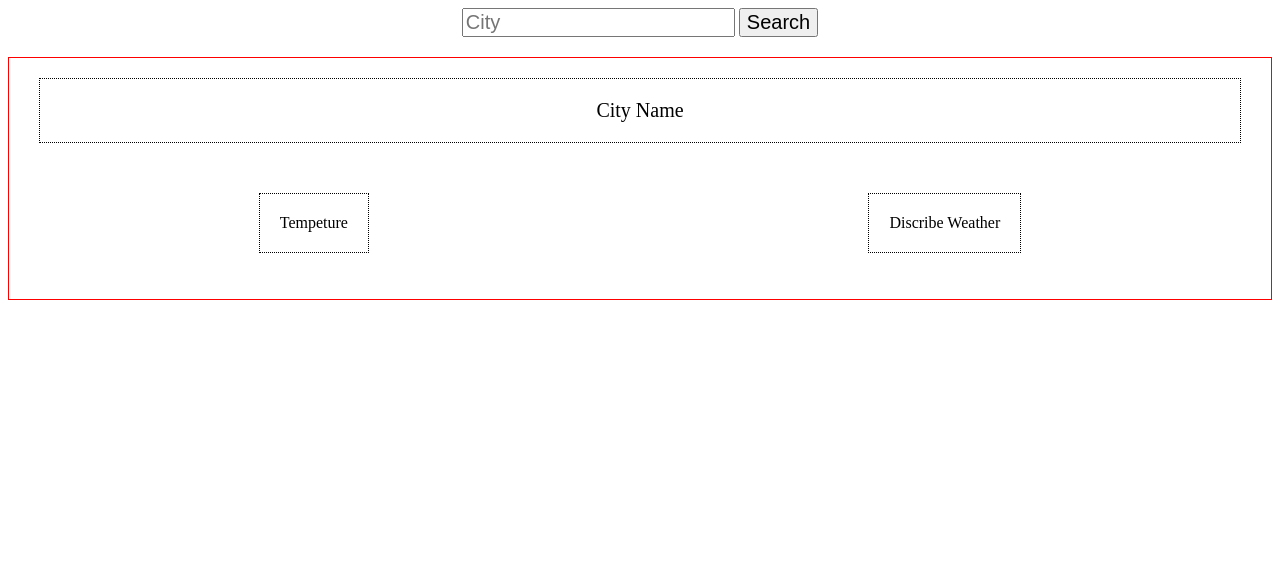
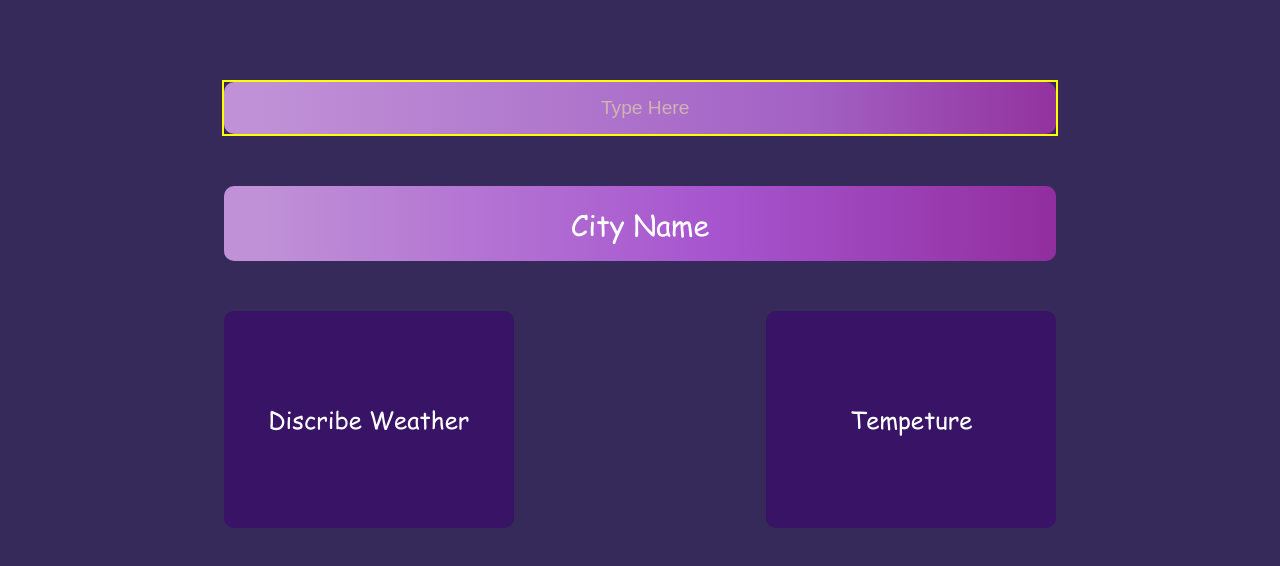
Before and after one commit to sali2313/Weather, a plain HTML site: page index.html in a window 1280 px wide. Drawn offline with nearby package versions, Linux system fonts and the light colour scheme.

Commit message:
new edit

```diff
--- a/index.html
+++ b/index.html
@@ -11,15 +11,18 @@
 </head>
 
 <body>
-    <form id="form">
-        <input type="text" id="city" placeholder="City">
-        <input type="submit" value="Search" id="sumbit">
-</form>
-<div id="cityname">
-    <div class="info cityname" id="city">City Name<br></div>
-    <div id="tempdes">
-    <div class="info citytemp">Tempeture<br></div>
-    <div class="info citydes">Discribe Weather<br></div>
+    <div id="form">
+    <form>
+        <input type="text" id="city" placeholder="  Type Here">
+        <!-- <input type="submit" value="Search" id="sumbit"> -->
+    </form>
+    </div>
+<div id="details">
+    <div class="cityname">City Name</div>
+    <div class="weather">
+        <div class="info citydes">Discribe Weather</div>
+        <div class="info citytemp">Tempeture</div>
+    </div>
     </div>
     <p id="paragraph1">
 
--- a/weather.css
+++ b/weather.css
@@ -1,52 +1,147 @@
+@font-face {
+    font-family: comic;
+    src: url(ComicSansMS3.ttf);
+}
+
+#form{
+    border: 2px solid yellow;
+    width: 65%;
+    margin: auto;
+    margin-top: 80px;
+    margin-bottom: 50px;
+}
 form {
     text-align: center;
+    width: 100%;
+    /* border: 5px solid sandybrown; */
+    margin: auto;
 }
 
-#city {
-    font-size: 20px;
-}
-#sumbit {
-    font-size: 20px;
-}
 #sumbit:hover {
     background-color: rgb(204, 207, 211);
-    border: 2px solid rgb(126, 128, 129);
+    /* border: 2px solid rgb(126, 128, 129); */
 }
 
-#cityname{
+.cityname{
+    font-size: 1.8rem;
     text-align: center;
-    border: 1px solid red;
+    /* border: 1px solid red; */
+    background: linear-gradient(270deg, rgba(231, 37, 211, 0.5) -6.73%, rgba(174, 87, 214, 0.9375) 40.42%, #C091D7 95.65%);
+    padding-top: 17.5px;
+    padding-bottom: 17.5px;
+    width: 65%;
+    margin: auto;
     margin-top: 20px;
+    margin-bottom: 50px;
+    border-radius: 10px;
 }
 
 .info {
-    margin: 30px;
-    border: 1px dotted black;
-    margin-top: 20px;
+    font-size: 1.5rem;
+    /* border: 1px dotted rgb(255, 255, 255); */
     padding: 20px;
+    background: #381366;
+    border-radius: 10px;
+    width:30%;
+    text-align: center;
+    height: 177px;
+    display: flex;
+    justify-content: center;
+    align-items: center;
 }
 
 #tempdes {
     display: flex;
     justify-content: space-around;
-    /* background-color: rgb(182, 182, 234); */
 
 }
 
 body{
-    /* background-image: linear-gradient(to bottom right,rgb(0, 51, 255), rgb(48, 110, 113)); */
-    /* height: 100%; */
-    color: rgb(0, 0, 0);
-    background-image:null;
-    background-repeat: no-repeat;
-    /* background-size: auto */
-    background-size: 100% 100%;
+    color: rgb(255, 255, 255);
+    background: #352A5A;;
+    font-family:  comic;
+    margin: 0;
 }
 a, a:visited{
     text-decoration: none;
-    color: rgb(0, 0, 0);
+    color: rgb(255, 255, 255);
 }
 
 img{
     opacity: 100%;
 }
+
+.weather {
+    margin: auto;
+    width: 65%;
+    display: flex;
+    justify-content: space-between;
+    /* border: 2px solid wheat; */
+    /* margin-top: 40px; */
+}
+#paragraph1 {
+    text-align: center;
+}
+
+#details {
+    /* border: 2px solid rgb(211, 226, 0); */
+    /* margin-top: 200px; */
+}
+
+#city {
+    background: linear-gradient(270deg, rgba(231, 37, 211, 0.5) -6.73%, rgba(170, 101, 203, 0.9375) 29.4%, #C091D7 95.65%);
+    width: 100%;
+    padding: 15px 0 ;
+    /* text-align: left; */
+    margin: auto;
+}
+input {
+    border: none;
+    border-radius: 10px;
+    text-align: center;
+    font-size: 1.2rem;
+}
+
+::-webkit-input-placeholder {
+    text-align: center;
+    color: #D0B3B3;
+}
+:-moz-placeholder {
+    text-align: center;
+    color: #D0B3B3;
+  }
+
+@media (max-width:650px){
+    html {
+        /* background-color: red; */
+        font-size: 0.5rem;
+    }
+
+    .info {
+        /* font-size: 0.11rem; */
+        /* background-color: rgb(255, 0, 170); */
+        width: 10%;
+        /* border: 2px solid black; */
+    }
+
+    .cityname {
+        margin-bottom: 20px;
+    }
+
+    #form {
+        margin-top: 20px;
+        margin-bottom: 20px;
+    }
+    #details {
+        /* border: 2px solid rgb(211, 226, 0); */
+        padding-top: 00px;
+    }
+
+    .weather{
+        margin-top: 0;
+    }
+    .info {
+        width: 25%;
+        height: 10px;
+    }
+}
--- a/weather.js
+++ b/weather.js
@@ -42,16 +42,16 @@ $(document).ready(function(){
                                 let finaldesc = jesresponse.weather[0].main;
                                 describe.innerHTML = finaldesc;
 
-                                if (finaldesc === 'Clouds'){
-                                    $('body').css('background-image', 'url("rain.jpg")')
-                                    }
+                                // if (finaldesc === 'Clouds'){
+                                //     $('body').css('background-image', 'url("rain.jpg")')
+                                //     }
                                 // console.log(finaldesc)
                                 // console.log(jesresponse.weather)
                             //  $('p#paragraph1').html(jesresponse.weather);
                         })
-                    $('p#paragraph1').text('Successed');
-                    console.log("sucsess");
-                    console.log(api);
+                    // $('p#paragraph1').text('Successed');
+                    // console.log("sucsess");
+                    // console.log(api);
                     return false;
                 }
 
```
Also changed, not shown: Ali.js (added), ComicSansMS3.ttf (added).
